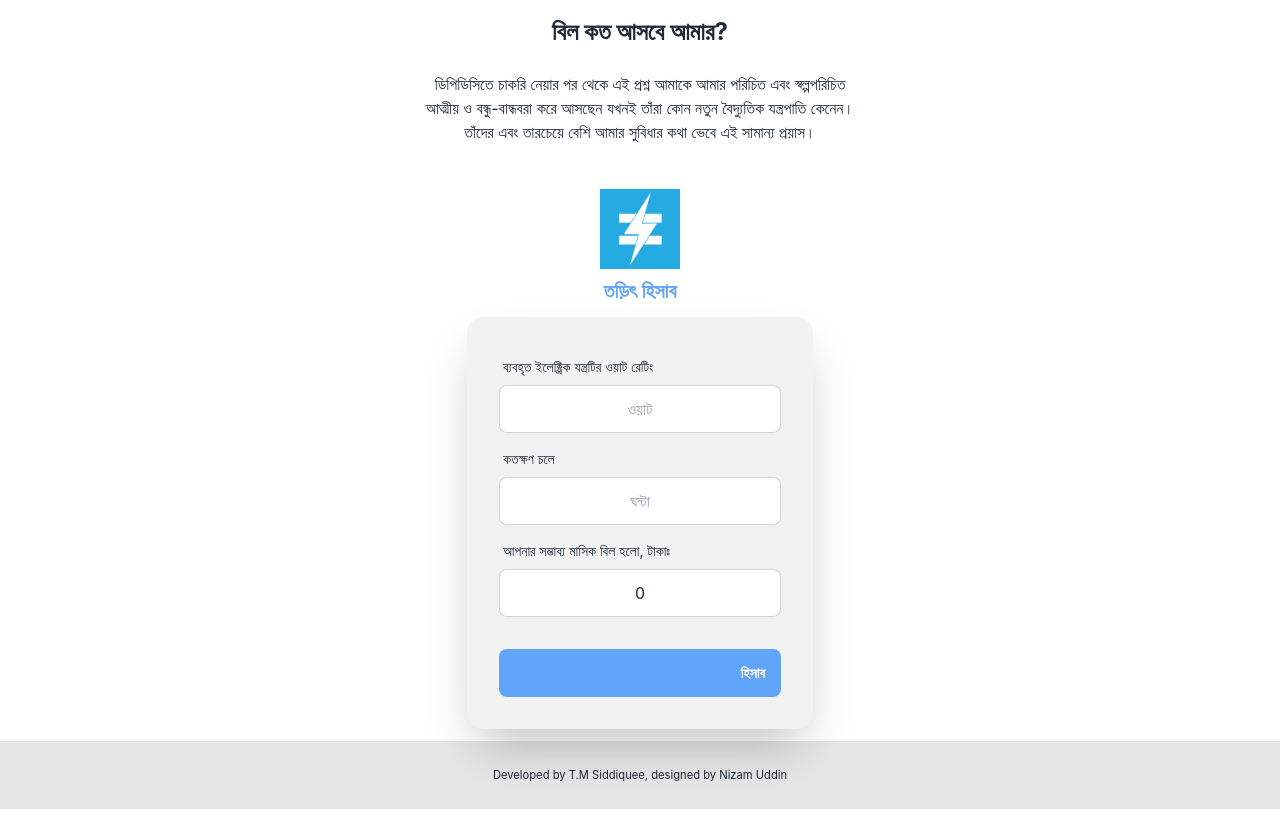
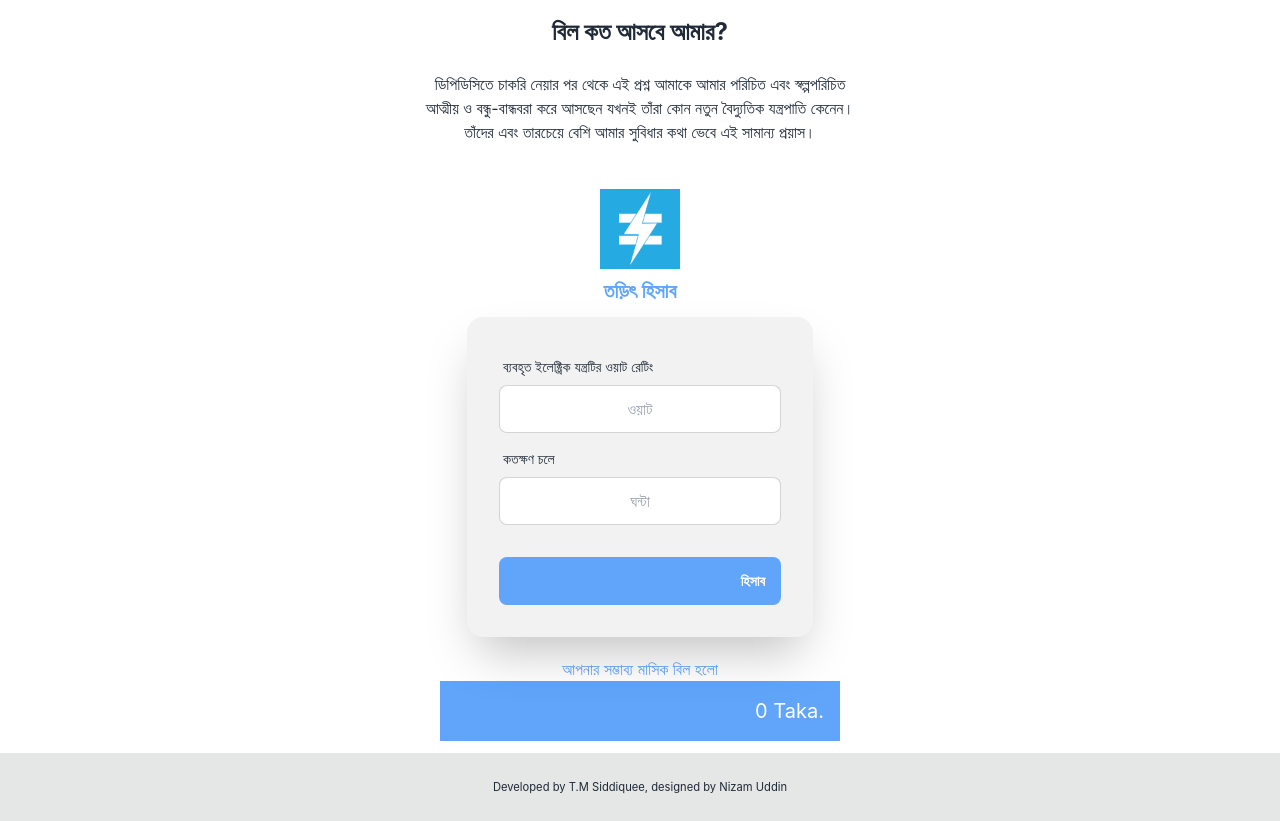
Before and after one commit to Siddiquee08/torit-hishab, a React (Create React App) app: page / in a window 1280 px wide. Built offline with nearby package versions, Linux system fonts and the light colour scheme.

Commit message:
UI changes

```diff
--- a/src/components/Input/Input.css
+++ b/src/components/Input/Input.css
@@ -3,6 +3,11 @@
 }
 .money-input{
    display: flex;
+   flex-direction: column;
    justify-content: center;
    align-items: center;
 }
+.bill-container{
+    width: 50vmin;
+    text-align: end;
+}
--- a/src/components/Input/Input.js
+++ b/src/components/Input/Input.js
@@ -45,12 +45,6 @@ const Input = () => {
                       className="input input-bordered text-center"
                     />
                   </div>
-                  <div className="form-control">
-                    <label className="label">
-                      <span className="label-text">আপনার সম্ভাব্য মাসিক বিল হলো, টাকাঃ</span>
-                    </label>
-                    <input type="text" value={bill} className="input input-bordered text-center" />
-                  </div>
                   <div className="form-control mt-6">
                   <input type="submit" value="হিসাব" className="btn btn-primary bg-blue-400 border-none text-end" />
                   </div>
@@ -60,6 +54,12 @@ const Input = () => {
           </div>
         </div>
       </form>
+      <div className="money-input mt-5">
+        <p className="text-blue-400"><span className="bill-text">আপনার সম্ভাব্য মাসিক বিল হলো</span></p>
+        <div className="bg-blue-400 bill-container">
+        <p className="text-white text-xl p-4">{bill} Taka.</p>
+        </div>
+      </div>
     </>
   );
 };
```
